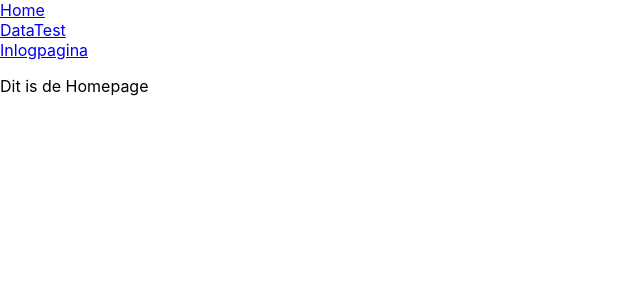
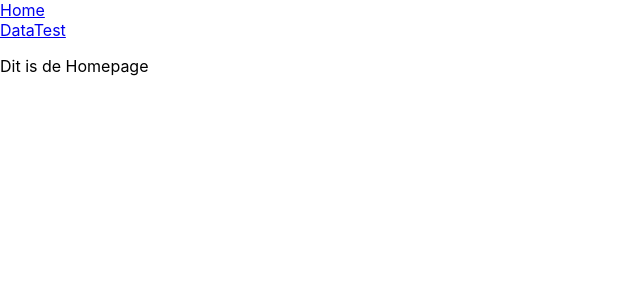
Before and after one commit to ThijsOnGitHub/project-c, a React (Create React App) app in the folder client/: page / in a window 1280 px wide. Shown: the top 300 px of the page, without its empty margins (0-640 px from the left). Built offline with nearby package versions, Linux system fonts and the light colour scheme.

Commit message:
Update Menu.jsx

```diff
--- a/client/src/Components/Menu/Menu.jsx
+++ b/client/src/Components/Menu/Menu.jsx
@@ -13,7 +13,7 @@ class Menu extends React.Component{
                 <br/>
                 <Link to={"/DataTest"}>DataTest</Link>
                 <br/>
-                <Link to={"/Inlogpagina"}>Inlogpagina</Link>
+                <Link to={"/"}></Link>
 
 
             </div>
```
